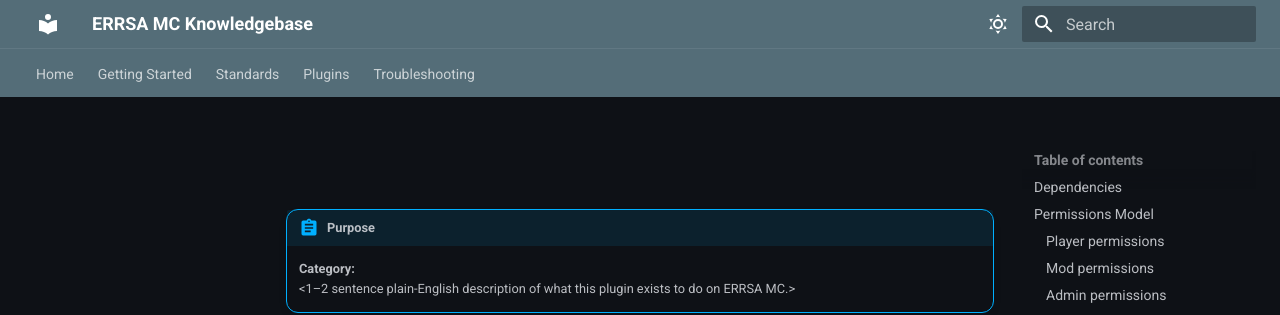
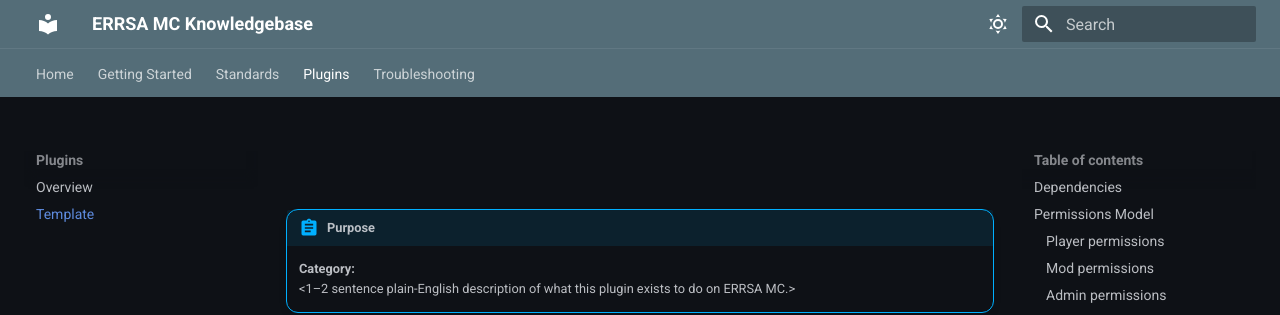
Before and after one commit to DB-ERRSA/errsa-mc-knowledgebase, an MkDocs documentation site: the page built from docs/plugins/template.md, in a window 1280 px wide. Shown: the top 315 px of the page. Built offline with MkDocs 1.6.1 and Material for MkDocs 9.7.7, drawn with Linux system fonts in a browser that asks for light colours.

Commit message:
Update mkdocs.yml

```diff
--- a/mkdocs.yml
+++ b/mkdocs.yml
@@ -48,6 +48,6 @@ nav:
       - Permissions Model: standards/permissions.md
   - Plugins:
       - Overview: plugins/README.md
-      - Template: plugins/Template.md
+      - Template: plugins/template.md
   - Troubleshooting:
       - Common Issues: troubleshooting/common-issues.md
```
